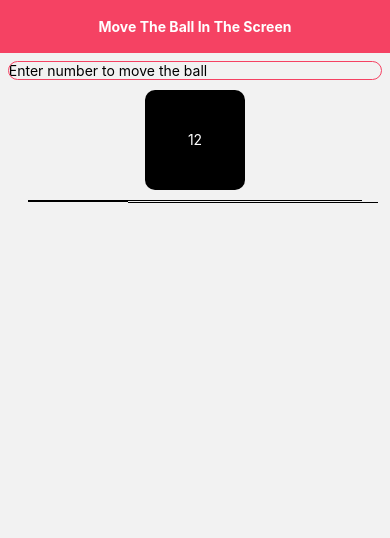
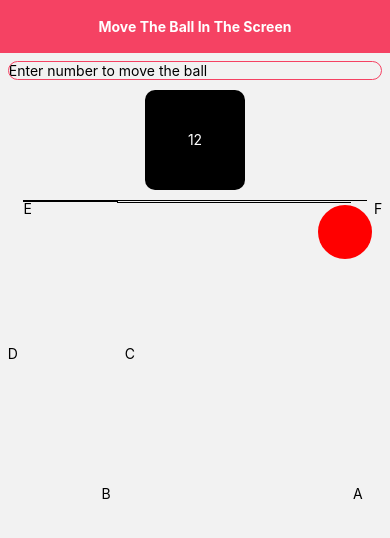
Before and after one commit to sajibsaha4647/React-Native-Task, a React Native app: screen /HomeScreen in a window 390 px wide. Shown: the top 538 px of the page. Built offline with nearby package versions, Linux system fonts and the light colour scheme.

Commit message:
complete design

```diff
--- a/Src/Screens/HomeScreen.js
+++ b/Src/Screens/HomeScreen.js
@@ -62,8 +62,21 @@ const HomeScreen = () => {
             <Text style={{color: '#fff'}}>12</Text>
           </View>
         </View>
-        <View style={{paddingHorizontal: 20, marginTop: 10}}>
+        <View
+          style={{paddingHorizontal: width * 0.04, marginTop: width * 0.027}}>
           <View style={{borderTopWidth: 1, borderColor: '#000'}}></View>
+          <View style={{position: 'absolute'}}>
+            <Text>E</Text>
+          </View>
+          <View
+            style={{
+              position: 'absolute',
+              alignItems: 'flex-end',
+              top: 0,
+              right: 0,
+            }}>
+            <Text>F</Text>
+          </View>
           <View style={{borderLeftWidth: 1, borderLeftColor: '#000'}}>
             <Text></Text>
             <Text></Text>
@@ -74,14 +87,32 @@ const HomeScreen = () => {
             <Text></Text>
             <Text></Text>
           </View>
-          <View style={{width: 100}}>
+          <View
+            style={{
+              position: 'absolute',
+              alignItems: 'flex-end',
+              top: width * 0.37,
+              left: 0,
+            }}>
+            <Text>D</Text>
+          </View>
+          <View style={{width: width * 0.243}}>
             <View style={{borderTopWidth: 1, borderColor: '#000'}}></View>
+          </View>
+          <View
+            style={{
+              position: 'absolute',
+              alignItems: 'flex-end',
+              top: width * 0.37,
+              left: width * 0.3,
+            }}>
+            <Text>C</Text>
           </View>
           <View
             style={{
               justifyContent: 'flex-end',
               alignItems: 'flex-end',
-              width: 100,
+              width: width * 0.243,
             }}>
             <View style={{borderLeftWidth: 1, borderLeftColor: '#000'}}>
               <Text></Text>
@@ -94,8 +125,42 @@ const HomeScreen = () => {
               <Text></Text>
             </View>
           </View>
-          <View style={{width: 250, marginLeft: 100}}>
+          <View
+            style={{
+              position: 'absolute',
+              alignItems: 'flex-end',
+              top: width * 0.73,
+              left: width * 0.24,
+            }}>
+            <Text>B</Text>
+          </View>
+          <View style={{width: width * 0.6, marginLeft: width * 0.24}}>
             <View style={{borderTopWidth: 1, borderColor: '#000'}}></View>
+          </View>
+          <View
+            style={{
+              position: 'absolute',
+              alignItems: 'flex-end',
+              top: width * 0.73,
+              right: width * 0.05,
+            }}>
+            <Text>A</Text>
+          </View>
+          <View
+            style={{
+              position: 'absolute',
+              alignItems: 'flex-end',
+              top: 0,
+              right: width * 0.027,
+            }}>
+            <View
+              style={{
+                height: width * 0.138,
+                width: width * 0.138,
+                marginTop: 5,
+                backgroundColor: 'red',
+                borderRadius: (width * 0.138) / 2,
+              }}></View>
           </View>
         </View>
       </View>
```
